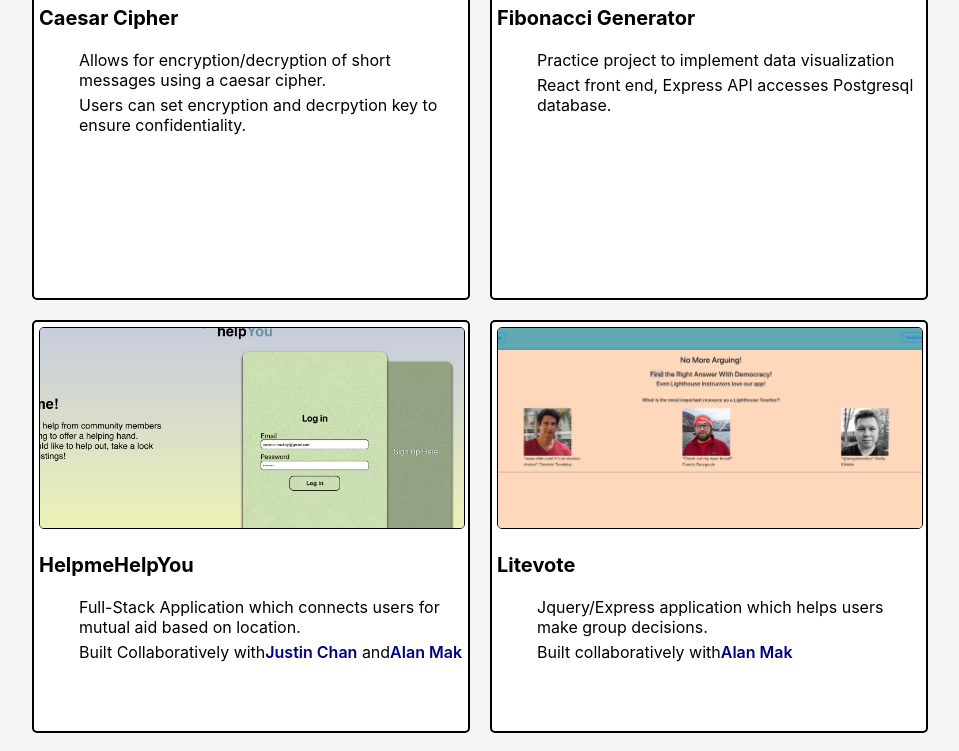
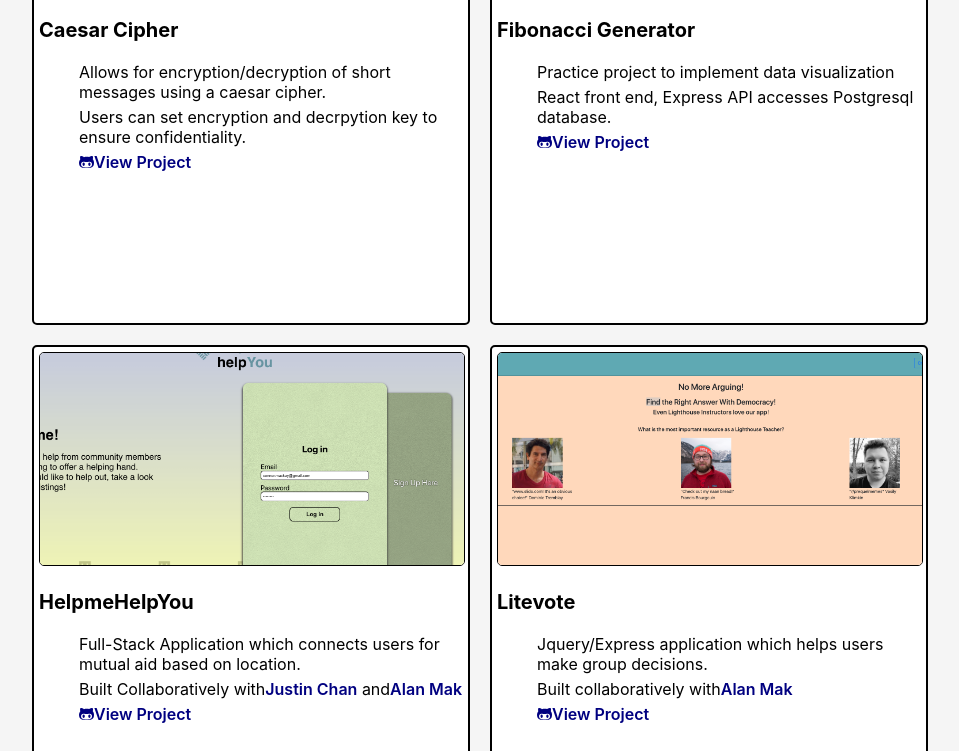
Before and after one commit to CD-Mackay/CD-Mackay.github.io, a React (Create React App) app: page / in a window 1280 px wide. Shown: the part 1880-2631 px from the top of the page, without its empty margins (160-1119 px from the left). Built offline with nearby package versions, Linux system fonts and the light colour scheme.

Commit message:
add anchor links to project repos

```diff
--- a/src/Components/ProjectSquare.jsx
+++ b/src/Components/ProjectSquare.jsx
@@ -1,4 +1,6 @@
 import React from 'react';
+import { FontAwesomeIcon } from '@fortawesome/react-fontawesome';
+
 
 export default function ProjectSquare(props) {
   return (
@@ -8,7 +10,12 @@ export default function ProjectSquare(props) {
           <ul>
             <li>{props.description}</li>
             {props.stack}
-            <li><a href="https://github.com/alan-mak/HelpMeHelpYou"><i class="dark-icon fab fa-github"></i></a></li>
+            <li>
+              <a href="https://github.com/alan-mak/HelpMeHelpYou">
+              <FontAwesomeIcon icon={["fab", "github-alt"]} />
+              View Project
+              </a>
+            </li>
           </ul>
         </div>
   )
```
